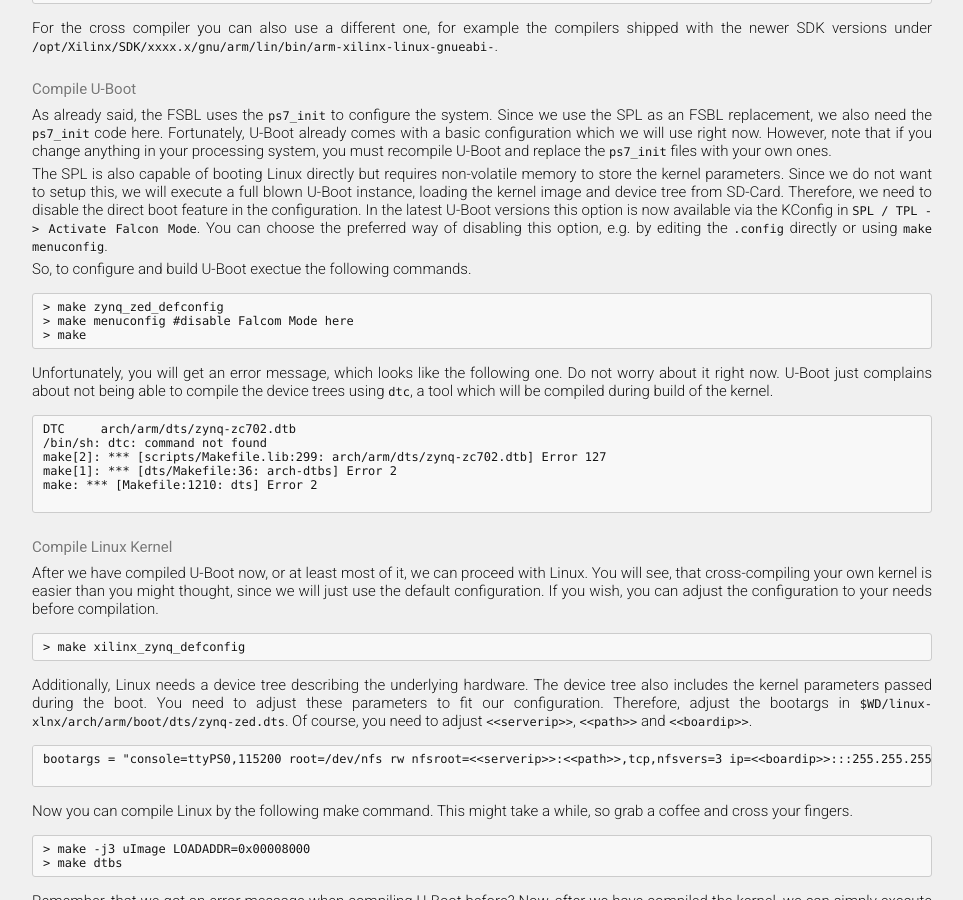
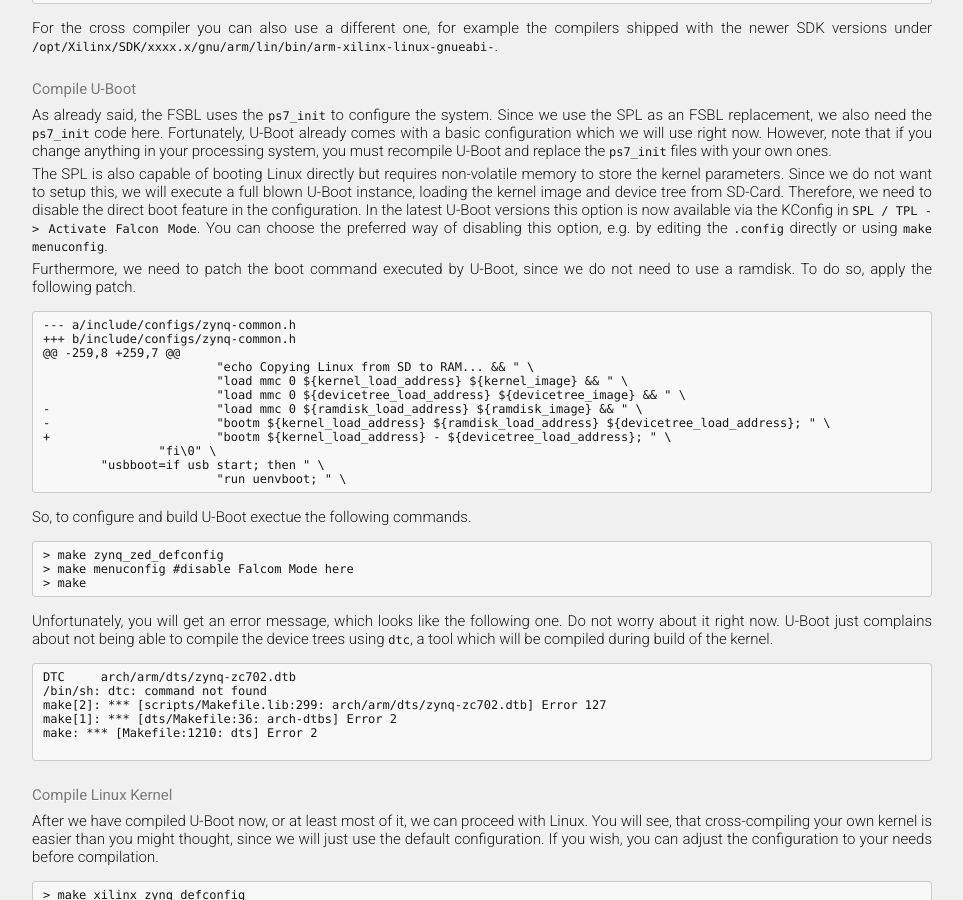
Before and after one commit to ReconOS/reconos.github.io, a Jekyll site: the page built from gettingstarted/tutorial/index.md, in a window 1280 px wide and 900 px high, scrolled down 1761 px. Shown: the whole window, without its empty margins (158-1121 px from the left). Built offline with Jekyll 4.4.1, drawn with Linux system fonts in a browser that asks for light colours; Markdown is read by kramdown in place of the engine named in the settings.

Commit message:
Added fixing of U-Boot boot command.

````diff
--- a/gettingstarted/tutorial/index.md
+++ b/gettingstarted/tutorial/index.md
@@ -148,6 +148,24 @@ the configuration. In the latest U-Boot versions this option is now available
 via the KConfig in `SPL / TPL -> Activate Falcon Mode`. You can choose the
 preferred way of disabling this option, e.g. by editing the `.config` directly
 or using `make menuconfig`.
+
+Furthermore, we need to patch the boot command executed by U-Boot, since we do
+not need to use a ramdisk. To do so, apply the following patch.
+
+```
+--- a/include/configs/zynq-common.h
++++ b/include/configs/zynq-common.h
+@@ -259,8 +259,7 @@
+                        "echo Copying Linux from SD to RAM... && " \
+                        "load mmc 0 ${kernel_load_address} ${kernel_image} && " \
+                        "load mmc 0 ${devicetree_load_address} ${devicetree_image} && " \
+-                       "load mmc 0 ${ramdisk_load_address} ${ramdisk_image} && " \
+-                       "bootm ${kernel_load_address} ${ramdisk_load_address} ${devicetree_load_address}; " \
++                       "bootm ${kernel_load_address} - ${devicetree_load_address}; " \
+                "fi\0" \
+        "usbboot=if usb start; then " \
+                        "run uenvboot; " \
+```
 
 So, to configure and build U-Boot exectue the following commands.
 
````
